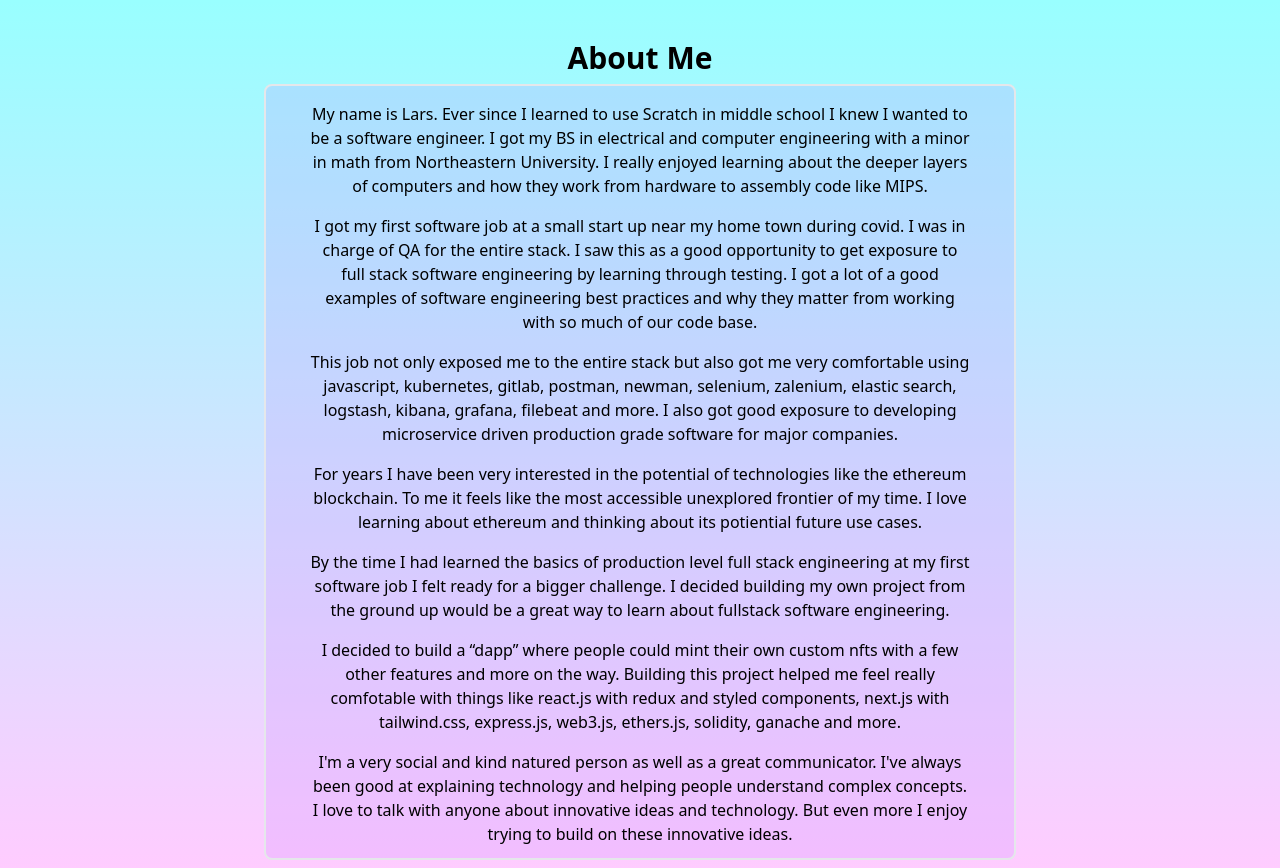
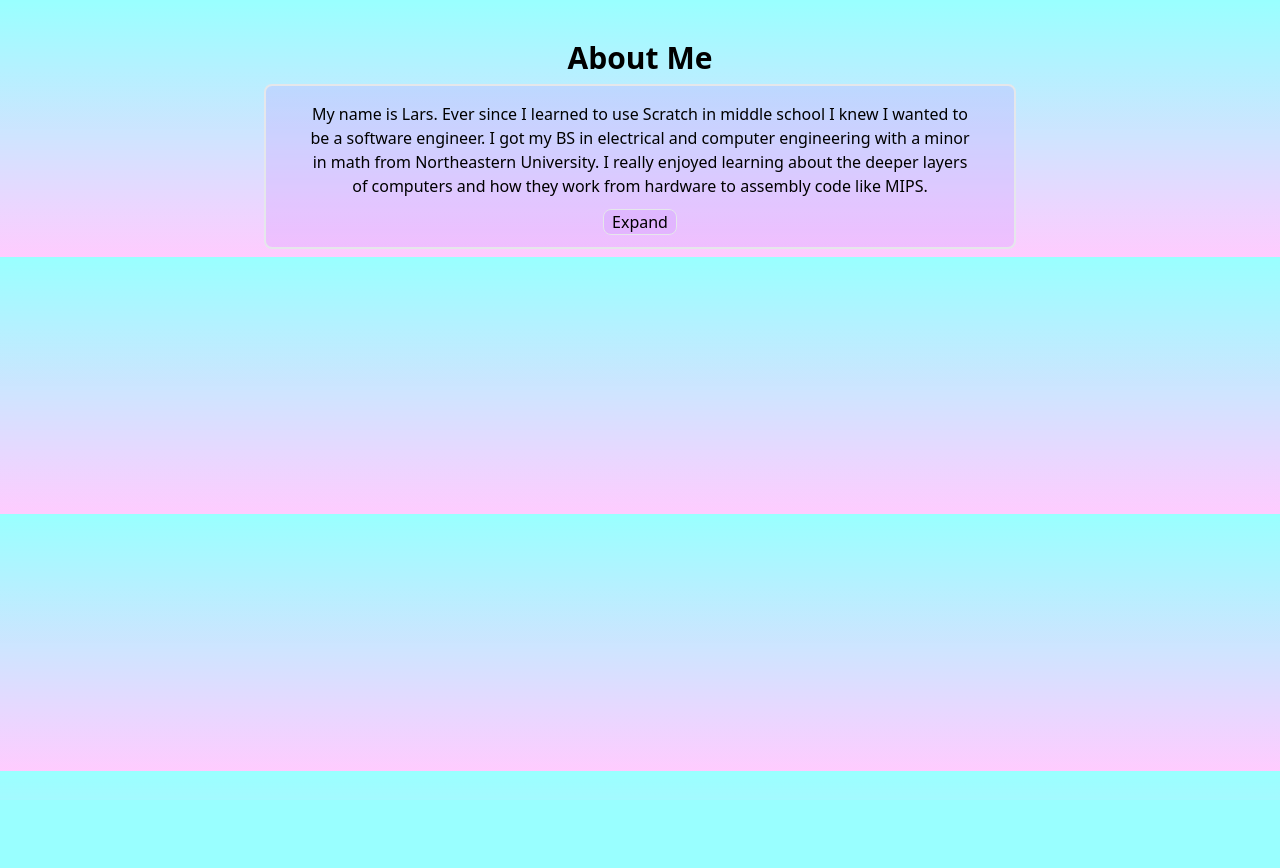
Before and after one commit to LarryFisherLabs/personal-site, a Next.js app: page /about/About in a window 1280 px wide. After the commit the page ends 800 px from the top, so only its background shows below. Built offline with nearby package versions, Linux system fonts and the light colour scheme.

Commit message:
Make about section expandable

```diff
--- a/src/pages/about/About.js
+++ b/src/pages/about/About.js
@@ -1,13 +1,17 @@
 import PageContainer from "@component/components/tailwind/PageContainer";
 import PageTitle from "@component/components/tailwind/PageTitle";
 import SectionContainer from "@component/components/tailwind/SectionContainer";
+import { useState } from "react";
 
 export default function About() {
+  const [isExpanded, setIsExpanded] = useState(false)
+
   return (
     <PageContainer>
       <PageTitle>About Me</PageTitle>
       <SectionContainer>
-              {/* <div className="transition-all duration-1500 ease-linear origin-top overflow-hidden flex flex-col items-center"></div> */}
+        <div className={'transition-all duration-1500 ease-linear origin-top overflow-hidden flex flex-col items-center ' + (
+          isExpanded ? 'max-h-[75rem] lg:max-h-[50rem]' : 'max-h-[10.5rem] lg:max-h-[6.2rem]')}>
           <p className='pt-1'>
             My name is Lars. Ever since I learned to use Scratch in middle school I knew I wanted
             to be a software engineer. I got my BS in electrical and computer engineering with a
@@ -53,6 +57,8 @@ export default function About() {
             love to talk with anyone about innovative ideas and technology. But even more I
             enjoy trying to build on these innovative ideas.
           </p>
+        </div>
+        <button className="px-2 mt-1 lg:mt-3 rounded-lg bg-purple-400/20 border hover:bg-purple-400/40 active:bg-purple-400/30" onClick={() => setIsExpanded(!isExpanded)}>{isExpanded ? 'Close' : 'Expand'}</button>
       </SectionContainer>
     </PageContainer>
   )
```
Lines whose indentation alone changed are shown as unchanged.
